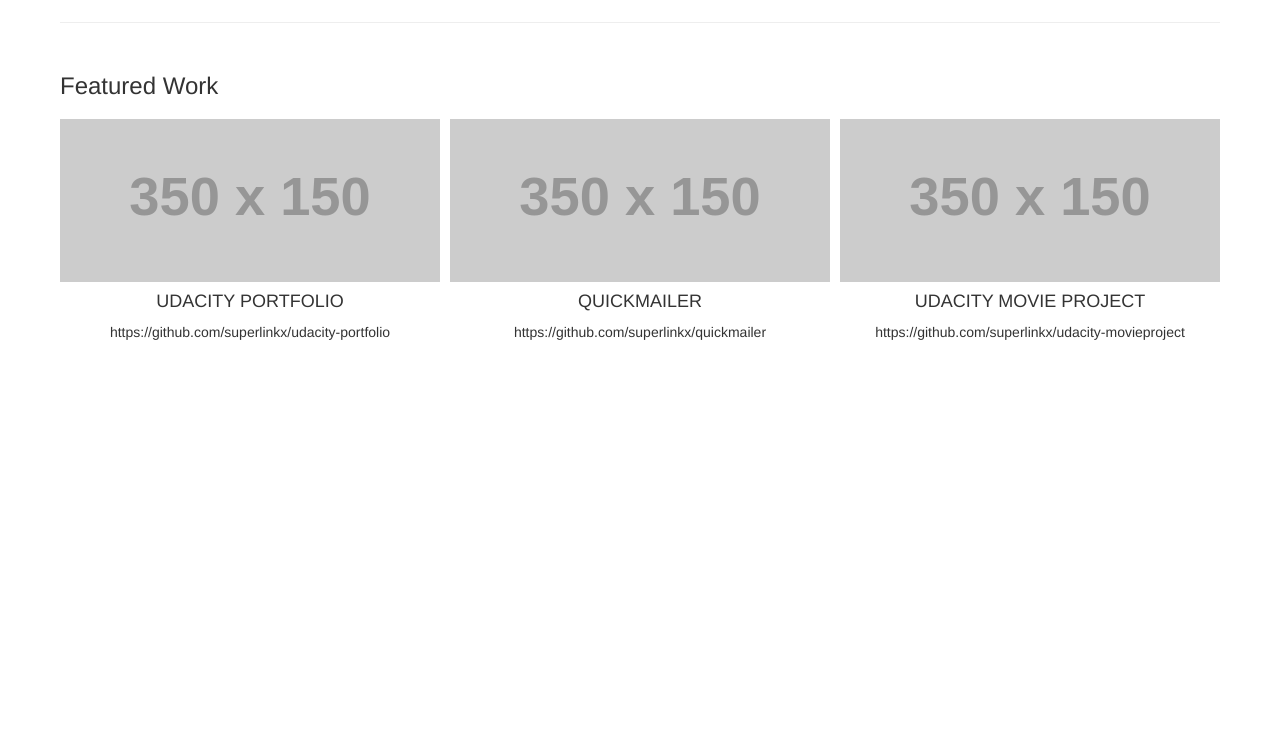
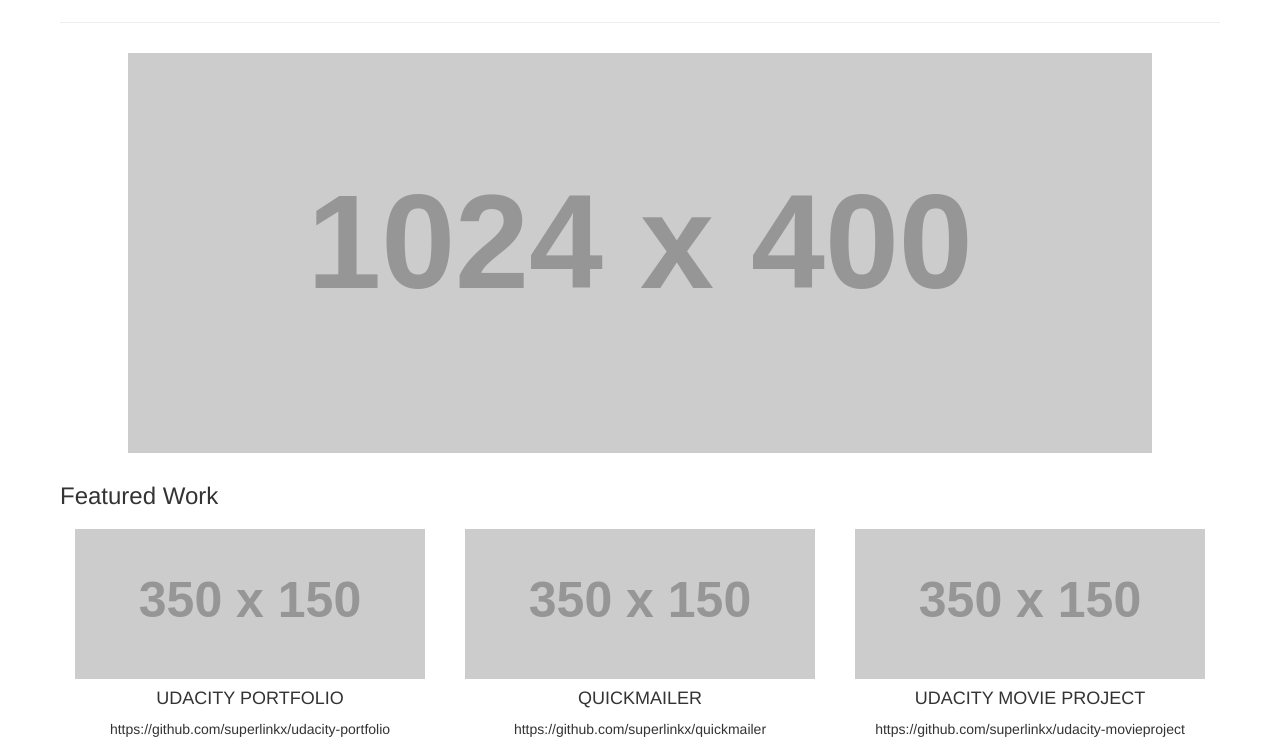
Before and after one commit to superlinkx/udacity-portfolio, a plain HTML site: page index.html in a window 1280 px wide. Shown: the part 136-880 px from the top of the page. Before the commit the page ends 800 px from the top, so only its background shows below. Drawn offline with Linux system fonts and the light colour scheme; placeholder pictures from the web are drawn by us.

Commit message:
Added forgotten slider image placeholder

```diff
--- a/css/style.css
+++ b/css/style.css
@@ -6,10 +6,14 @@ h1, h2, h4 {
 	max-width: 100%;
 }
 
-.splash-img {
-	width: 100%;
+.slider-img {
+	max-width: 100%;
 }
 
-.col-xs-1, .col-sm-1, .col-md-1, .col-lg-1, .col-xs-2, .col-sm-2, .col-md-2, .col-lg-2, .col-xs-3, .col-sm-3, .col-md-3, .col-lg-3, .col-xs-4, .col-sm-4, .col-md-4, .col-lg-4, .col-xs-5, .col-sm-5, .col-md-5, .col-lg-5, .col-xs-6, .col-sm-6, .col-md-6, .col-lg-6, .col-xs-7, .col-sm-7, .col-md-7, .col-lg-7, .col-xs-8, .col-sm-8, .col-md-8, .col-lg-8, .col-xs-9, .col-sm-9, .col-md-9, .col-lg-9, .col-xs-10, .col-sm-10, .col-md-10, .col-lg-10, .col-xs-11, .col-sm-11, .col-md-11, .col-lg-11, .col-xs-12, .col-sm-12, .col-md-12, .col-lg-12 {
+.splash-img {
+	max-width: 100%;
+}
+
+.col-xs-1, .col-sm-1, .col-md-1, .col-lg-1, .col-xs-2, .col-sm-2, .col-md-2, .col-lg-2, .col-xs-3, .col-sm-3, .col-md-3, .col-lg-3, .col-xs-4, .col-sm-4, .col-md-4, .col-lg-4, .col-xs-5, .col-sm-5, .col-md-5, .col-lg-5, .col-xs-6, .col-sm-6, .col-md-6, .col-lg-6, .col-xs-7, .col-sm-7, .col-md-7, .col-lg-7, .col-xs-8, .col-sm-8, .col-md-8, .col-lg-8, .col-xs-9, .col-sm-9, .col-md-9, .col-lg-9, .col-xs-10, .col-sm-10, .col-md-10, .col-lg-10, .col-xs-11, .col-sm-11, .col-md-11, .col-lg-11, .col-xs-12, .col-sm-12, .col-md-12, .col-lg-12  {
 	padding: 5px;
 }
--- a/index.html
+++ b/index.html
@@ -29,7 +29,14 @@
 					<hr>
 				</div>
 			</div>
-			<section id="slider" class="row"></section>
+			<section id="slider" class="row">
+				<div class="col-xs-12 text-center">
+					<picture>
+						<source src="http://placehold.it/1024x400">
+						<img class="slider-img" src="http://placehold.it/1024x400" alt="Slider Scenery">
+					</picture>
+				</div>
+			</section>
 			<section id="featured">
 				<div class="row">
 					<div class="col-xs-12">
```
